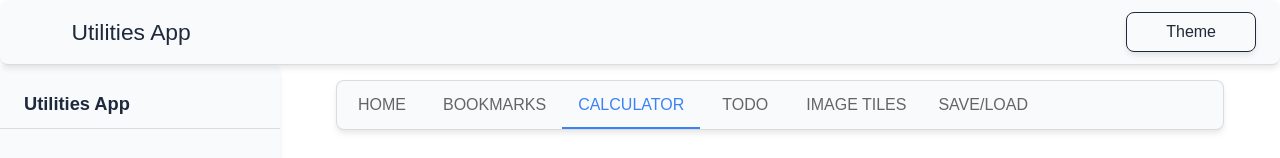
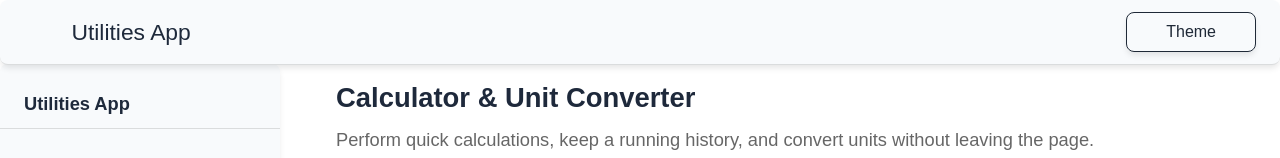
Before and after one commit to MateenKhan/ai-utilities-app, a Next.js app: page /calculator in a window 1280 px wide. Shown: the top 158 px of the page. Built offline with nearby package versions, Linux system fonts and the light colour scheme; some icons are missing.

Commit message:
feat: introduce core utility components including data save/load, todos, bookmarks, calculator, and image tiles

```diff
--- a/src/app/page.tsx
+++ b/src/app/page.tsx
@@ -39,7 +39,7 @@ export default function HomePage() {
 
       <Grid container spacing={3}>
         {utilities.map((utility) => (
-          <Grid item xs={6} sm={4} md={3} key={utility.id}>
+          <Grid size={{ xs: 6, sm: 4, md: 3 }} key={utility.id}>
             <Card elevation={3} sx={{ height: "100%" }}>
               <CardActionArea
                 component={Link}
--- a/src/components/UtilityNav.tsx
+++ /dev/null
@@ -1,44 +0,0 @@
-"use client";
-
-import { useRouter } from "next/navigation";
-import { Paper, Tabs, Tab } from "@mui/material";
-
-const NAV_ITEMS = [
-  { label: "Home", href: "/" },
-  { label: "Bookmarks", href: "/bookmarks" },
-  { label: "Calculator", href: "/calculator" },
-  { label: "Todo", href: "/todo" },
-  { label: "Image Tiles", href: "/image-tiles" },
-  { label: "Save/Load", href: "/save-load" },
-];
-
-interface UtilityNavProps {
-  current: string;
-}
-
-export default function UtilityNav({ current }: UtilityNavProps) {
-  const router = useRouter();
-
-  const handleChange = (_event: React.SyntheticEvent, value: string) => {
-    if (value !== current) {
-      router.push(value);
-    }
-  };
-
-  return (
-    <Paper variant="outlined" sx={{ mb: 4 }}>
-      <Tabs
-        value={current}
-        onChange={handleChange}
-        variant="scrollable"
-        scrollButtons="auto"
-        textColor="primary"
-        indicatorColor="primary"
-      >
-        {NAV_ITEMS.map((tab) => (
-          <Tab key={tab.href} label={tab.label} value={tab.href} />
-        ))}
-      </Tabs>
-    </Paper>
-  );
-}
--- a/src/components/utilities/BookmarksContent.tsx
+++ b/src/components/utilities/BookmarksContent.tsx
@@ -21,7 +21,7 @@ import {
 } from "@mui/material";
 import AddRoundedIcon from "@mui/icons-material/AddRounded";
 import LinkRoundedIcon from "@mui/icons-material/LinkRounded";
-import UtilityNav from "@/components/UtilityNav";
+
 import { useBookmarks, type Bookmark } from "@/hooks/useBookmarks";
 
 const getDomainFromUrl = (url: string): string => {
@@ -92,7 +92,7 @@ export default function BookmarksContent() {
 
   return (
     <Box>
-      <UtilityNav current="/bookmarks" />
+
 
       <Stack direction={{ xs: "column", sm: "row" }} spacing={2} alignItems={{ sm: "center" }} mb={4}>
         <Box flexGrow={1}>
@@ -127,7 +127,7 @@ export default function BookmarksContent() {
             const domain = getDomainFromUrl(bookmark.url);
 
             return (
-              <Grid item xs={6} sm={4} md={3} key={bookmark.id}>
+              <Grid size={{ xs: 6, sm: 4, md: 3 }} key={bookmark.id}>
                 <Card>
                   <CardActionArea
                     component="a"
--- a/src/components/utilities/CalculatorContent.tsx
+++ b/src/components/utilities/CalculatorContent.tsx
@@ -22,7 +22,7 @@ import {
 } from "@mui/material";
 import HistoryRoundedIcon from "@mui/icons-material/HistoryRounded";
 import DeleteOutlineRoundedIcon from "@mui/icons-material/DeleteOutlineRounded";
-import UtilityNav from "@/components/UtilityNav";
+
 
 type CalculationHistory = {
   id: string;
@@ -336,7 +336,7 @@ export default function CalculatorContent() {
 
   return (
     <Box>
-      <UtilityNav current="/calculator" />
+
 
       <Typography variant="h5" fontWeight={700} gutterBottom>
         Calculator & Unit Converter
@@ -367,7 +367,7 @@ export default function CalculatorContent() {
               {keypad.map((row, index) => (
                 <Grid container spacing={1} mb={1} key={index}>
                   {row.map((key) => (
-                    <Grid item xs={3} key={key}>
+                    <Grid size={3} key={key}>
                       <Button
                         fullWidth
                         variant={isNaN(Number(key)) && key !== "%" ? "contained" : "outlined"}
@@ -392,17 +392,17 @@ export default function CalculatorContent() {
               ))}
 
               <Grid container spacing={1}>
-                <Grid item xs={6}>
+                <Grid size={6}>
                   <Button fullWidth variant="outlined" onClick={() => handleDigitClick("0")} sx={{ minHeight: { xs: 64, sm: 48 }, fontSize: { xs: "1.25rem", sm: "0.875rem" } }}>
                     0
                   </Button>
                 </Grid>
-                <Grid item xs={3}>
+                <Grid size={3}>
                   <Button fullWidth variant="outlined" onClick={handleDecimalClick} sx={{ minHeight: { xs: 64, sm: 48 }, fontSize: { xs: "1.25rem", sm: "0.875rem" } }}>
                     .
                   </Button>
                 </Grid>
-                <Grid item xs={3}>
+                <Grid size={3}>
                   <Button fullWidth variant="contained" onClick={handleEqualsClick} sx={{ minHeight: { xs: 64, sm: 48 }, fontSize: { xs: "1.25rem", sm: "0.875rem" } }}>
                     =
                   </Button>
--- a/src/components/utilities/SaveLoadContent.tsx
+++ b/src/components/utilities/SaveLoadContent.tsx
@@ -13,7 +13,7 @@ import {
 } from "@mui/material";
 import DownloadRoundedIcon from "@mui/icons-material/DownloadRounded";
 import UploadRoundedIcon from "@mui/icons-material/UploadRounded";
-import UtilityNav from "@/components/UtilityNav";
+
 import JSZip from "jszip";
 import { saveAs } from "file-saver";
 import { useTheme } from "@/components/ThemeProvider";
@@ -152,7 +152,7 @@ export default function SaveLoadContent() {
 
   return (
     <Box>
-      <UtilityNav current="/save-load" />
+
 
       <Typography variant="h5" fontWeight={700} gutterBottom>
         Save & Load Data
@@ -162,7 +162,7 @@ export default function SaveLoadContent() {
       </Typography>
 
       <Grid container spacing={3}>
-        <Grid item xs={12} md={6}>
+        <Grid size={{ xs: 12, md: 6 }}>
           <Card>
             <CardContent>
               <Typography variant="h6" gutterBottom>
@@ -189,7 +189,7 @@ export default function SaveLoadContent() {
           </Card>
         </Grid>
 
-        <Grid item xs={12} md={6}>
+        <Grid size={{ xs: 12, md: 6 }}>
           <Card>
             <CardContent>
               <Typography variant="h6" gutterBottom>
--- a/src/components/utilities/TodoContent.tsx
+++ b/src/components/utilities/TodoContent.tsx
@@ -27,7 +27,7 @@ import AttachFileRoundedIcon from "@mui/icons-material/AttachFileRounded";
 import VisibilityRoundedIcon from "@mui/icons-material/VisibilityRounded";
 import FullscreenRoundedIcon from "@mui/icons-material/FullscreenRounded";
 import FullscreenExitRoundedIcon from "@mui/icons-material/FullscreenExitRounded";
-import UtilityNav from "@/components/UtilityNav";
+
 import { useTodos, type Todo } from "@/hooks/useTodos";
 
 export default function TodoContent() {
@@ -137,7 +137,7 @@ export default function TodoContent() {
 
   return (
     <Box>
-      <UtilityNav current="/todo" />
+
 
       <Stack direction={{ xs: "column", sm: "row" }} spacing={2} alignItems={{ sm: "center" }} mb={4}>
         <Box flexGrow={1}>
--- a/src/hooks/useBookmarks.ts
+++ b/src/hooks/useBookmarks.ts
@@ -74,9 +74,9 @@ export const useBookmarks = () => {
     return (
       typeof bookmark === 'object' &&
       bookmark !== null &&
-      typeof bookmark.id === 'string' &&
-      typeof bookmark.name === 'string' &&
-      typeof bookmark.url === 'string'
+      typeof (bookmark as any).id === 'string' &&
+      typeof (bookmark as any).name === 'string' &&
+      typeof (bookmark as any).url === 'string'
     );
   };
 
```
Also changed, not shown: src/components/utilities/ImageTilesContent.tsx (+9 -9 lines).
